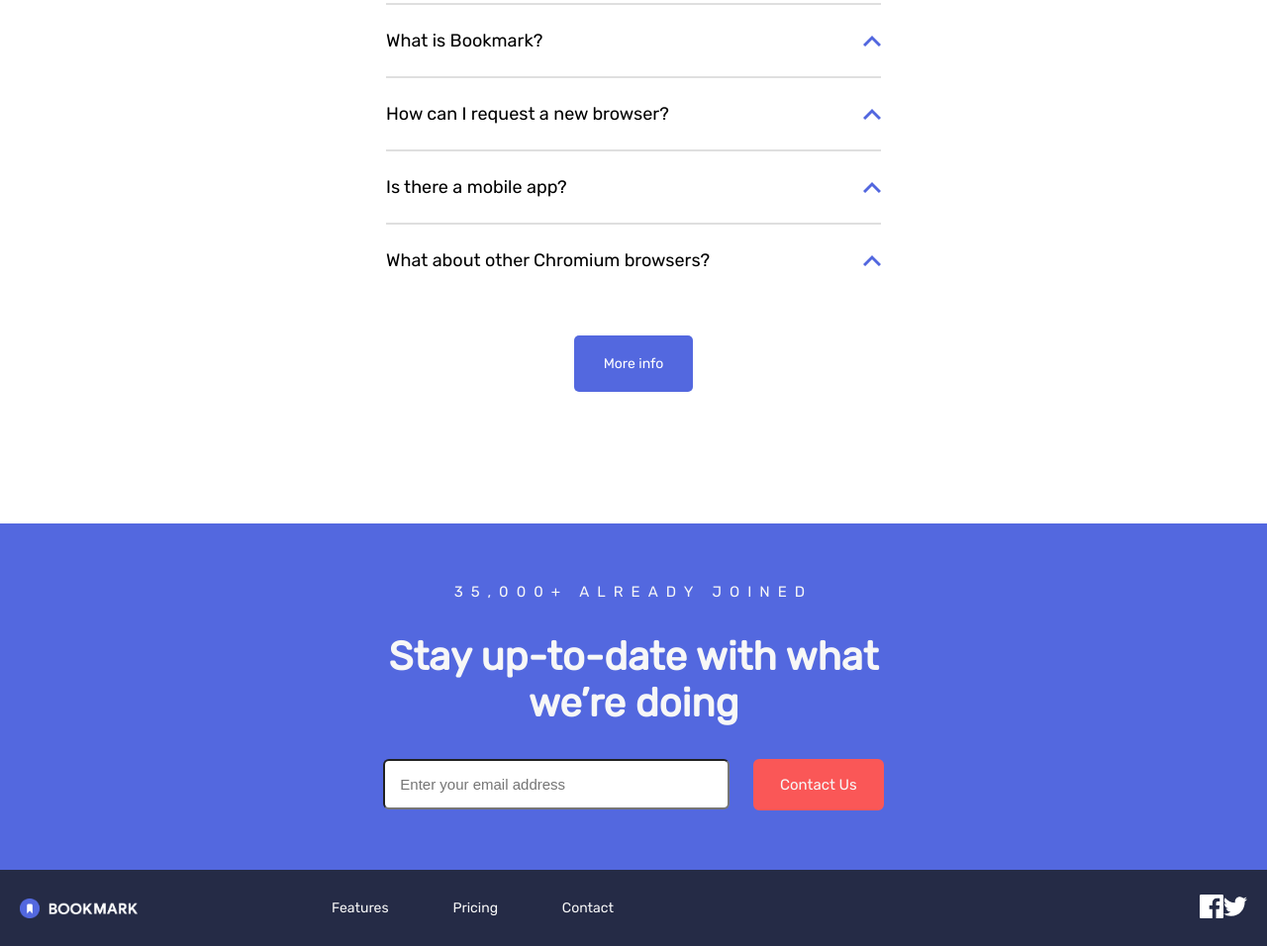
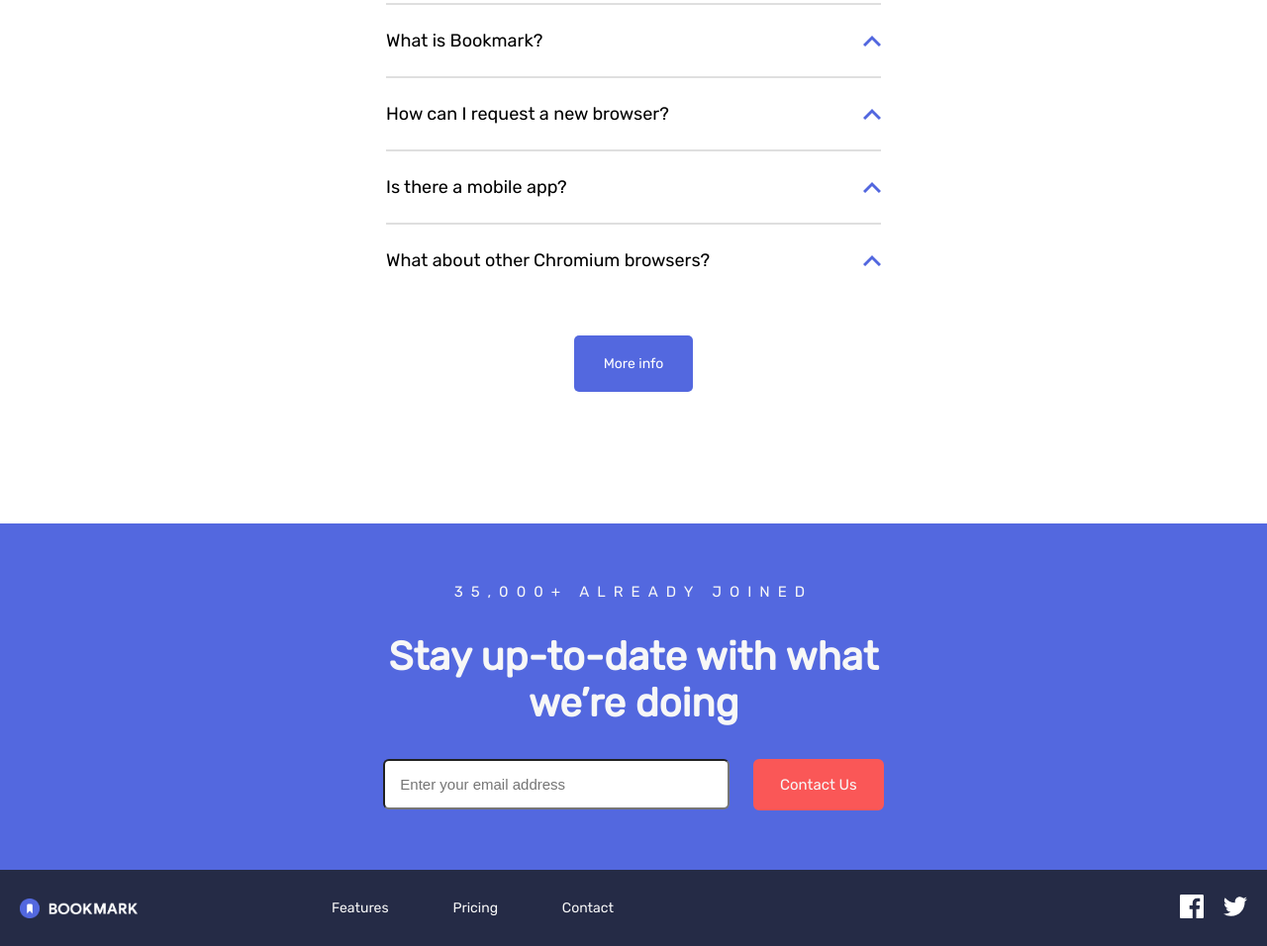
Before and after one commit to samrat501/bookmark-landing-page-master, a plain HTML site: page index.html in a window 1280 px wide. Shown: the part 2810-3766 px from the top of the page at 99% size. Drawn offline with Linux system fonts and the light colour scheme.

Commit message:
Add files via upload

```diff
--- a/style.css
+++ b/style.css
@@ -447,5 +447,5 @@ header div {
 }
 .fImg {
     display: flex;
-    justify-content: space-evenly;
+    gap: 20px;
 }
```
